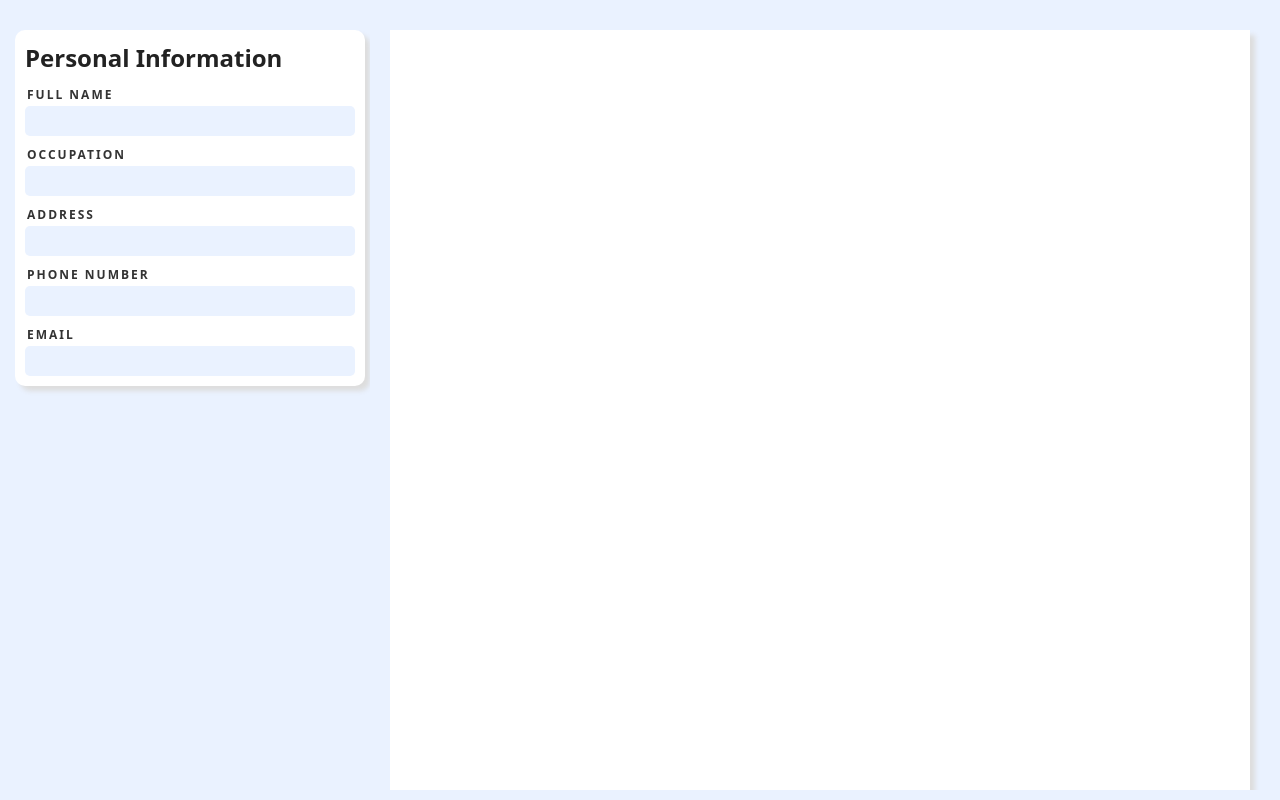
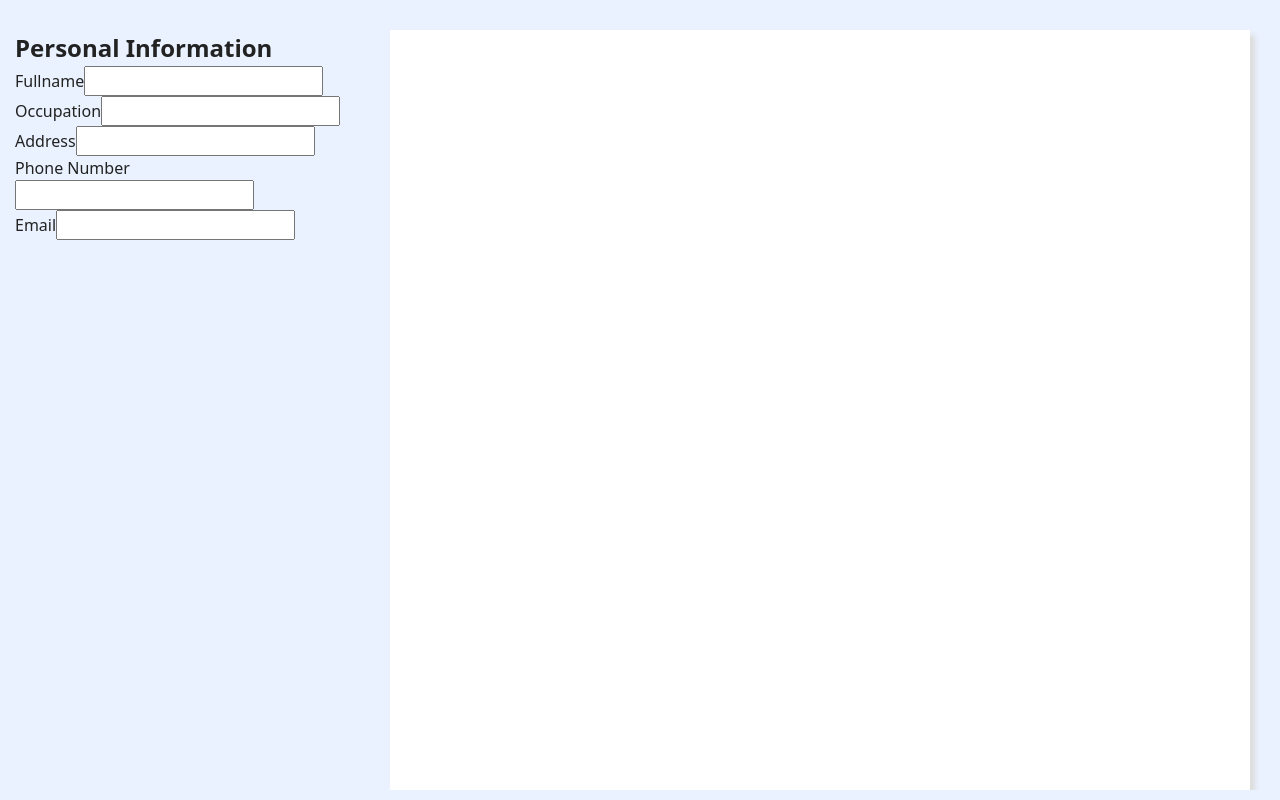
Before and after one commit to ivan-mangulabnan/cv-creation-app, a React (Vite) app: page / in a window 1280 px wide. Built offline with nearby package versions, Linux system fonts and the light colour scheme.

Commit message:
Add personal-info section

```diff
--- a/src/App.css
+++ b/src/App.css
@@ -30,3 +30,7 @@ ul {
   list-style-type: none;
   padding: 0;
 }
+
+button {
+  cursor: pointer;
+}
--- a/src/components/main-content.jsx
+++ b/src/components/main-content.jsx
@@ -4,15 +4,11 @@ import { ResumeDisplay } from './resume-display.jsx';
 import { useState } from 'react';
 
 export function MainContent () {
-  const [formData, setFormData] = useState({});
-
-  function handleChange (fieldName, value) {
-    setFormData(prev => ({...prev, [fieldName]: value}));
-  }
+  const [formData, setFormData] = useState({personalInfo: {}, education: {}, skills: {}, experience: {}, projects: {}});
 
   return (
     <div className="main-content">
-      <ResumeForms formData={formData} onChange={handleChange}/>
+      <ResumeForms formData={formData} setFormData={setFormData}/>
       <ResumeDisplay formData={formData}/>
     </div>
   )
--- a/src/components/personal-information.jsx
+++ b/src/components/personal-information.jsx
@@ -1,25 +1,53 @@
-const categories = [
-  { id: 'fullname', label: 'FULL NAME' },
-  { id: 'occupation', label: 'OCCUPATION' },
-  { id: 'address', label: 'ADDRESS' },
-  { id: 'phone-number', label: 'PHONE NUMBER' },
-  { id: 'email', label: 'EMAIL' },
-]
+import { Heading } from "./utils.jsx"
 
-export function PersonalInformation ({ formData, onChange }) {
-  function categoriesList () {
-    return categories.map(category => <label key={category.id} htmlFor={category.id}>
-      <span>{category.label}</span>
-      <input id={category.id} type="text" value={formData[category.id] || ''} onChange={e => onChange(category.id, e.target.value)} />
-    </label>)
+export function PersonalInformation ({formData, setFormData}) {
+  const title = 'Personal Information';
+  const sections = [
+    { id: 'fullname', label: 'Fullname', value: formData.personalInfo.fullname },
+    { id: 'occupation', label: 'Occupation', value: formData.personalInfo.occupation },
+  ];
+  const contacts = [
+    { id: 'address', label: 'Address', value: formData.personalInfo.contact?.address || '' },
+    { id: 'phoneNum', label: 'Phone Number', value: formData.personalInfo.contact?.phoneNum || '' },
+    { id: 'email', label: 'Email', value: formData.personalInfo.contact?.email || '' },
+  ];
+
+  console.log(formData.personalInfo);
+  return (
+    <div>
+      <Heading title={title}/>
+      <div>
+        { sections.map(section => <Sections key={section.id} id={section.id} label={section.label} value={section.value ? section.value : ''} setFormData={setFormData}/>)}
+        { contacts.map(contact => <Contacts key={contact.id} id={contact.id} label={contact.label} value={contact.value ? contact.value : ''} setFormData={setFormData}/>)}
+      </div>
+    </div>
+  )
+}
+
+function Sections ({id, label, value, setFormData}) {
+  const updateValue = (newValue) => {
+    setFormData(prev => ({ ...prev, personalInfo: { ...prev.personalInfo, [id]: newValue}}))
   }
 
   return (
-    <section>
-      <h2>Personal Information</h2>
-      <form id="personal-info-form">
-        { categoriesList() }
-      </form>
-    </section>
+    <div>
+      <label htmlFor={id}>{label}</label>
+      <input id={id} type="text" value={value} onChange={(e) => updateValue(e.target.value)} />
+    </div>
   )
 }
+
+function Contacts ({id, label, value, setFormData}) {
+  const updateValue = (newValue) => {
+    setFormData(prev => {
+      return { ...prev, personalInfo: { ...prev.personalInfo, contact: { ...prev.personalInfo.contact, [id]: newValue}}};
+    })
+  }
+
+  return (
+    <div>
+      <label htmlFor={id}>{label}</label>
+      <input id={id} type="text" value={value} onChange={(e) => updateValue(e.target.value)} />
+    </div>
+  )
+}
--- a/src/components/resume-forms.jsx
+++ b/src/components/resume-forms.jsx
@@ -1,10 +1,14 @@
 import '../styles/resume-forms.css';
 import { PersonalInformation } from './personal-information.jsx';
 
-export function ResumeForms ({ formData, onChange }) {
+export function ResumeForms ({ formData, setFormData }) {
   return (
     <div className="resume-forms">
-      <PersonalInformation formData={formData} onChange={onChange}/>
+      <PersonalInformation formData={formData} setFormData={setFormData}/>
+      {/* <Education />
+      <Skills />
+      <Experience />
+      <Projects /> */}
     </div>
   )
 }
--- a/src/components/utils.jsx
+++ b/src/components/utils.jsx
@@ -22,3 +22,9 @@ export const EmailSVG = (classname = "") => {
     </svg>
   )
 }
+
+export function Heading ({title}) {
+  return <div>
+    <h2>{title}</h2>
+  </div>
+}
```
